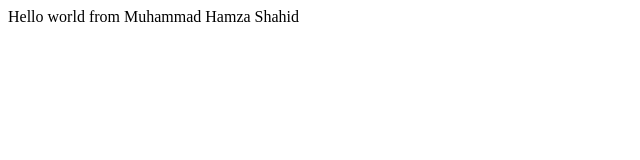
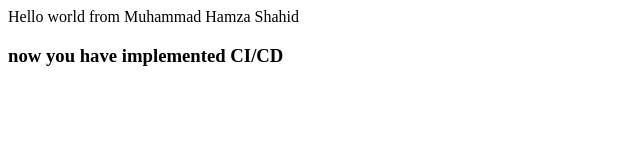
Before and after one commit to muhammad-hamza-shahid/BootCamp-2020, a plain HTML site: page index.html in a window 1280 px wide. Shown: the whole page, without its empty margins (0-640 px from the left). Drawn offline with Linux system fonts and the light colour scheme.

Commit message:
Update index.html

```diff
--- a/index.html
+++ b/index.html
@@ -7,5 +7,6 @@
 </head>
 <body>
     <div>Hello world from Muhammad Hamza Shahid</div>
+    <h3>now you have implemented CI/CD</h3>
 </body>
 </html>
```
